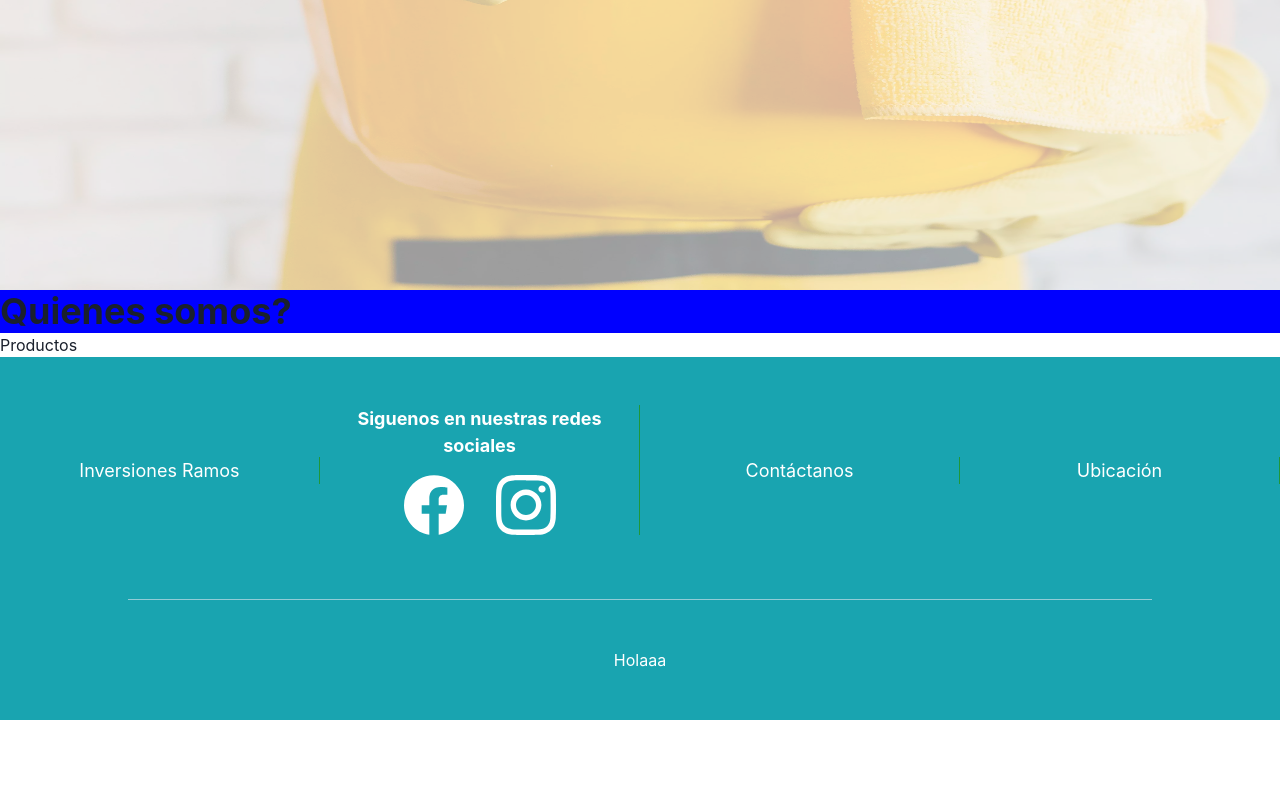
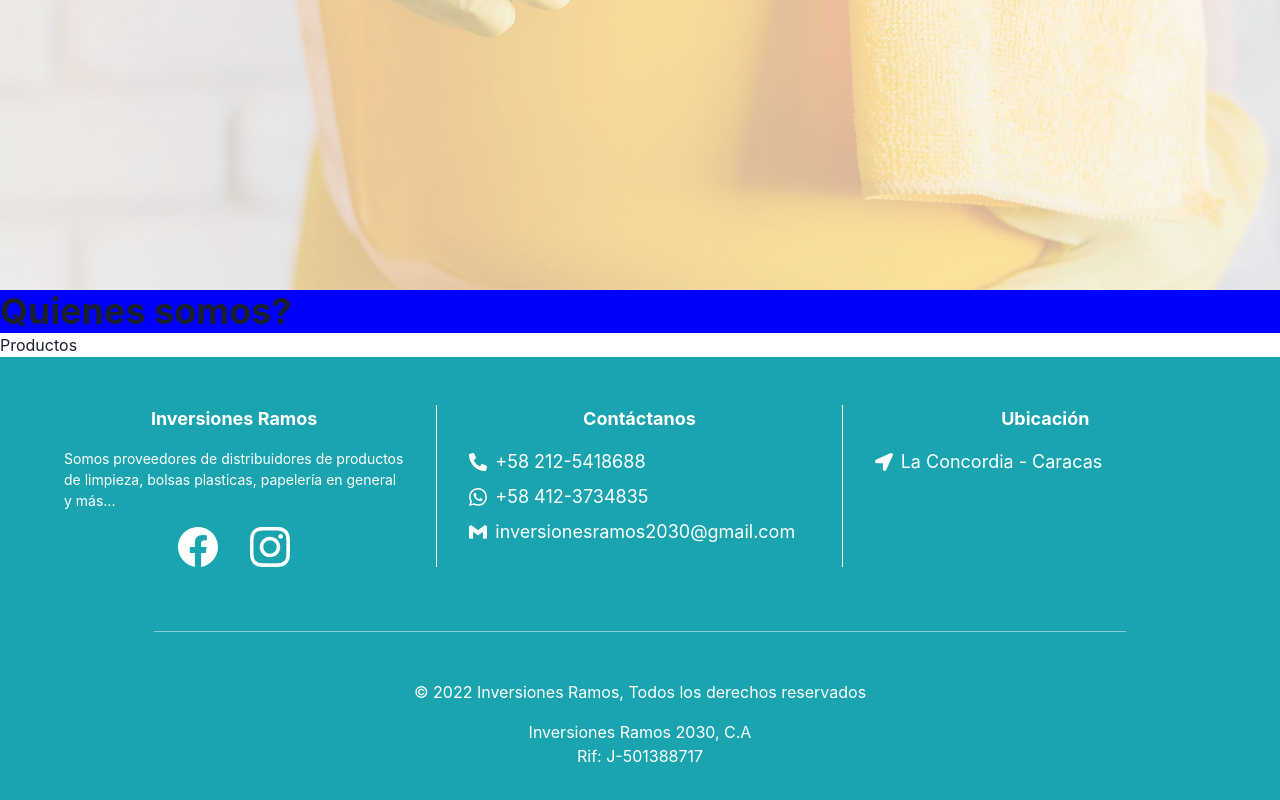
Before and after one commit to igraterol1410/ramos-investment, a React (Vite) app: page / in a window 1280 px wide. Shown: the part 528-1328 px from the top of the page. Before the commit the page ends 1248 px from the top, so only its background shows below. Built offline with nearby package versions, Linux system fonts and the light colour scheme.

Commit message:
footer finished

```diff
--- a/src/components/landing/LandingFooter.jsx
+++ b/src/components/landing/LandingFooter.jsx
@@ -6,58 +6,142 @@
   Box,
   Flex,
   Center,
-  Divider
+  Divider,
+  Grid,
+  GridItem
 } from '@chakra-ui/react'
-import { SiFacebook, SiGmail,SiInstagram } from "react-icons/si";
+import { SiFacebook, SiGmail, SiInstagram, SiWhatsapp } from "react-icons/si";
+import { FaLocationArrow, FaPhoneAlt } from "react-icons/fa";
 
 const LandingFooter = () => {
   return (
-    <Flex flexDirection='column' bg='#19a4b0' color='white'>
-      <Flex flexDirection={['column','column', 'row','row']} w='100%' py={12} fontSize={18}>
-        <Center w='100%'>
-          <Box w='100%' borderRight='1px solid #219737' px={4} marginBottom={4}>
-            <Center>
+    <Grid
+    bg='#19a4b0'
+    color='white'
+    w='100%'
+    gridTemplateColumns='1fr'
+    px={['2rem','2rem', '2rem', '2rem']}
+    >
+      <GridItem w='100%' py={12} fontSize={18}>
+        <Grid
+        gridTemplateColumns={['repeat(1fr)','repeat(1fr)','repeat(3, 1fr)','repeat(3, 1fr)']}
+        >
+            <GridItem
+            w='100%'
+            borderRight={['none','none','1px solid white','1px solid white']}
+            px={4}
+            marginBottom={4}>
+              <Center
+              fontWeight='bold'
+              textAlign='center'
+              marginBottom={4}>
               Inversiones Ramos
               </Center>
-          </Box>
-          <Box w='100%' borderRight='1px solid #219737' px={4} marginBottom={4}>
+              <Center
+              fontSize={14}
+              px={4}
+              >
+              Somos proveedores de distribuidores de productos de limpieza, bolsas plasticas, papelería en general y más...
+              </Center>
+              <Center
+              marginTop={4}>
+                  <Flex
+                  gap={8}>
+                      <Link
+                      href='https://chakra-ui.com'
+                      isExternal
+                      w='100%'
+                      h='100%'>
+                        <Center
+                        color='white'
+                        marginTop='auto'
+                        marginBottom='auto'>
+                          <SiFacebook
+                          fontSize={40} />
+                        </Center>
+                      </Link>
+                      <Link
+                      href='https://chakra-ui.com'
+                      isExternal
+                      w='100%'
+                      h='100%'>
+                        <Center
+                        color='white'
+                        marginTop='auto'
+                        marginBottom='auto'>
+                          <SiInstagram fontSize={40} />
+                        </Center>
+                      </Link>
+                  </Flex>
+              </Center>
+            </GridItem>
+            {/* <GridItem w='100%' borderRight='1px solid #219737' px={4} marginBottom={4}>
               <Center marginBottom={4} fontWeight='bold' textAlign='center'>
               Siguenos en nuestras redes sociales
-            </Center>
-            <Center>
+              </Center> */}
+              {/* <Center>
                   <Flex gap={8}>
                       <Link href='https://chakra-ui.com' isExternal w='100%' h='100%'>
                         <Center color='white' marginTop='auto' marginBottom='auto'>
-                        <SiFacebook fontSize={60} />
+                          <SiFacebook fontSize={40} />
                         </Center>
                       </Link>
                       <Link href='https://chakra-ui.com' isExternal w='100%' h='100%'>
                         <Center color='white' marginTop='auto' marginBottom='auto'>
-                        <SiInstagram fontSize={60} />
+                          <SiInstagram fontSize={40} />
                         </Center>
                       </Link>
                   </Flex>
-            </Center>
-          </Box>
-          <Box w='100%' borderRight='1px solid #219737' px={4} marginBottom={4}>
-            <Center>
+              </Center> */}
+            {/* </GridItem> */}
+            <GridItem
+            w='100%'
+            borderRight={['none','none','1px solid white','1px solid white']}
+            px={4}
+            marginBottom={4}>
+              <Center
+              fontWeight='bold'
+              textAlign='center'
+              marginBottom={4}>
               Contáctanos
               </Center>
-          </Box>
-          <Box w='100%' borderRight='1px solid #219737' px={4} marginBottom={4}>
-            <Center>
+              <Flex alignItems='center' gap={2} marginBottom={2} px={4}>
+                <FaPhoneAlt /> +58 212-5418688
+              </Flex>
+              <Flex alignItems='center' gap={2} marginBottom={2} px={4}>
+                <SiWhatsapp /> +58 412-3734835
+              </Flex>
+              <Flex alignItems='center' gap={2} px={4}>
+                <SiGmail /> inversionesramos2030@gmail.com
+              </Flex>
+            </GridItem>
+            <GridItem w='100%' px={4} marginBottom={4}>
+              <Center fontWeight='bold' textAlign='center' marginBottom={4}>
               Ubicación
               </Center>
-          </Box>
-        </Center>
+              <Flex alignItems='center' gap={2} px={4}>
+                <FaLocationArrow /> La Concordia - Caracas
               </Flex>
+            </GridItem>
+        </Grid>
+      </GridItem>
+      <GridItem>
         <Center>
           <Divider w='80%' />
         </Center>
-      <Center py={12}>
-        Holaaa
+      </GridItem>
+      <GridItem py={12} px={12}>
+          <Center textAlign='center'>
+          © 2022 Inversiones Ramos, Todos los derechos reservados
           </Center>
-    </Flex>
+          <Center marginTop={4}>
+          Inversiones Ramos 2030, C.A
+          </Center>
+          <Center>
+          Rif: J-501388717
+          </Center>
+      </GridItem>
+    </Grid>
   )
 }
 
--- a/src/components/landing/LandingMain.jsx
+++ b/src/components/landing/LandingMain.jsx
@@ -23,7 +23,7 @@
   return (
     <HStack marginTop='98px' spacing='1rem' boxSizing='border-box' height='90vh' w='100%' marginLeft='auto' marginRight='auto' position='relative'>
         {/* <Box w='50%' h='100%'> */}
-      <Image src={Waves} position='absolute' w='100%' h='100%' left='0' zIndex='-1' opacity='.4' />
+      <Image src={Waves} position='absolute' w='100%' h='100%' left='0' zIndex='-1' opacity='.4' objectFit='cover' />
         <Swiper
         modules={[Autoplay, Pagination, Navigation]}
         slidesPerView={1}
```
Lines whose indentation alone changed are shown as unchanged.
